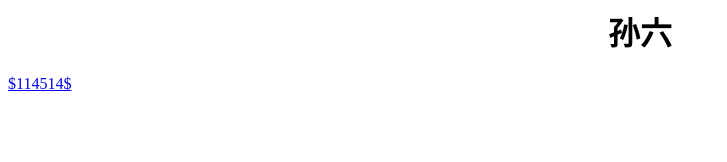
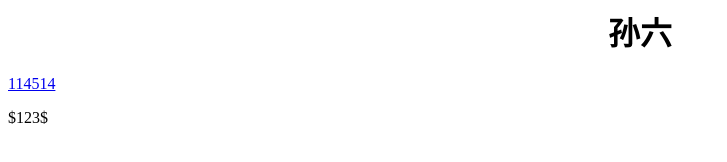
Before and after one commit to Ruayhb/Ruayhb.github.io, a plain HTML site: page index.html in a window 1280 px wide. Shown: the whole page, without its empty margins (0-727 px from the left). Drawn offline with Linux system fonts and the light colour scheme.

Commit message:
Update index.html

```diff
--- a/index.html
+++ b/index.html
@@ -1,2 +1,3 @@
 <h1 align="center">孙六</h1>
-<p><a href="/jisen.html">$114514$</a></p>
+<p><a href="/jisen.html">114514</a></p>
+<p>$123$</p>
```
